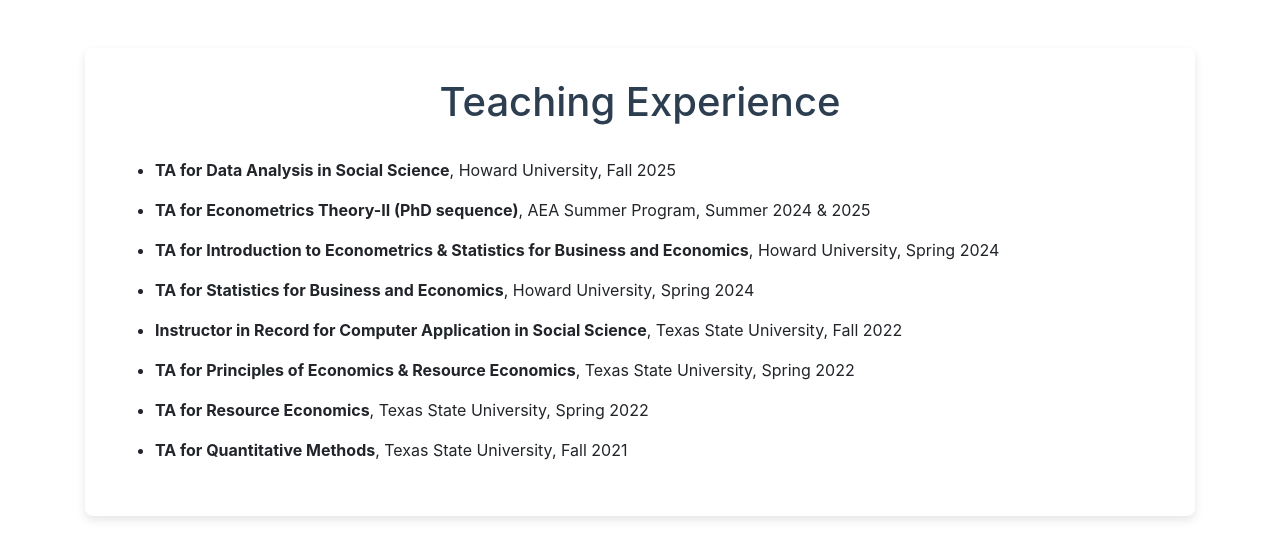
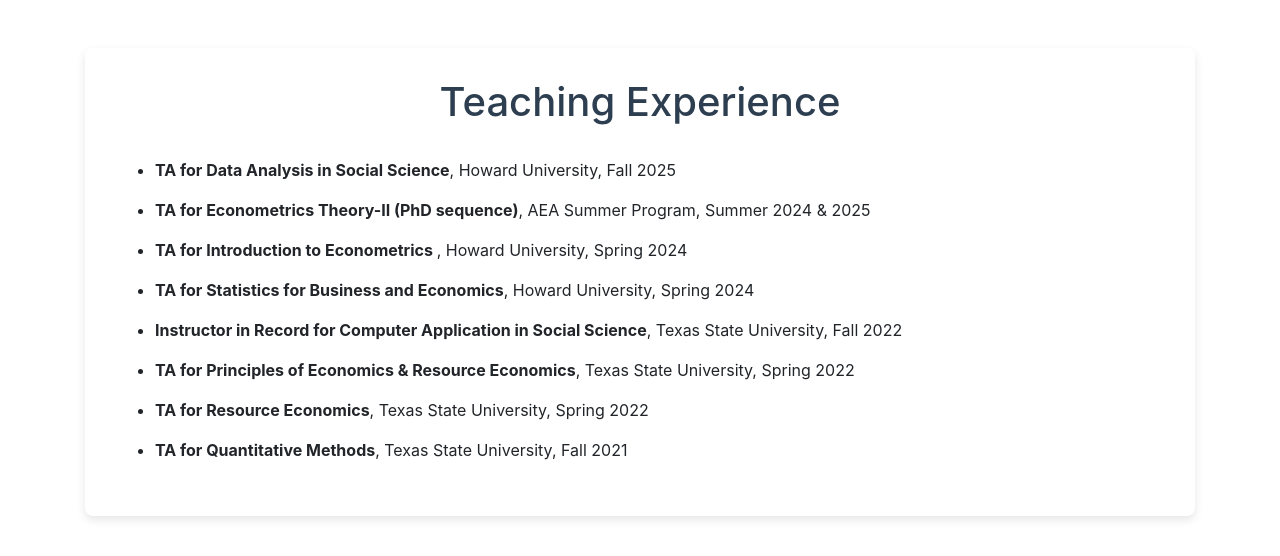
Before and after one commit to Subodh-Pandey13/protfolio-website, a Django app: page /teaching/ in a window 1280 px wide. Shown: the part 56-612 px from the top of the page. Run offline with Django 5.2, Linux system fonts and the light colour scheme; some libraries are stand-ins or nearby versions.

Commit message:
changing teaching.html

```diff
--- a/myapp/templates/teaching.html
+++ b/myapp/templates/teaching.html
@@ -7,7 +7,7 @@
     <ul style="line-height: 2.5;"> <!-- This increases spacing between lines -->
         <li><strong>TA for Data Analysis in Social Science</strong>, Howard University, Fall 2025</li>
         <li><strong>TA for Econometrics Theory-II (PhD sequence)</strong>, AEA Summer Program, Summer 2024 & 2025</li>
-        <li><strong>TA for Introduction to Econometrics & Statistics for Business and Economics</strong>, Howard University, Spring 2024</li>
+        <li><strong>TA for Introduction to Econometrics </strong>, Howard University, Spring 2024</li>
         <li><strong>TA for Statistics for Business and Economics</strong>, Howard University, Spring 2024</li>
         <li><strong>Instructor in Record for Computer Application in Social Science</strong>, Texas State University, Fall 2022</li>
         <li><strong>TA for Principles of Economics & Resource Economics</strong>, Texas State University, Spring 2022</li>
```
